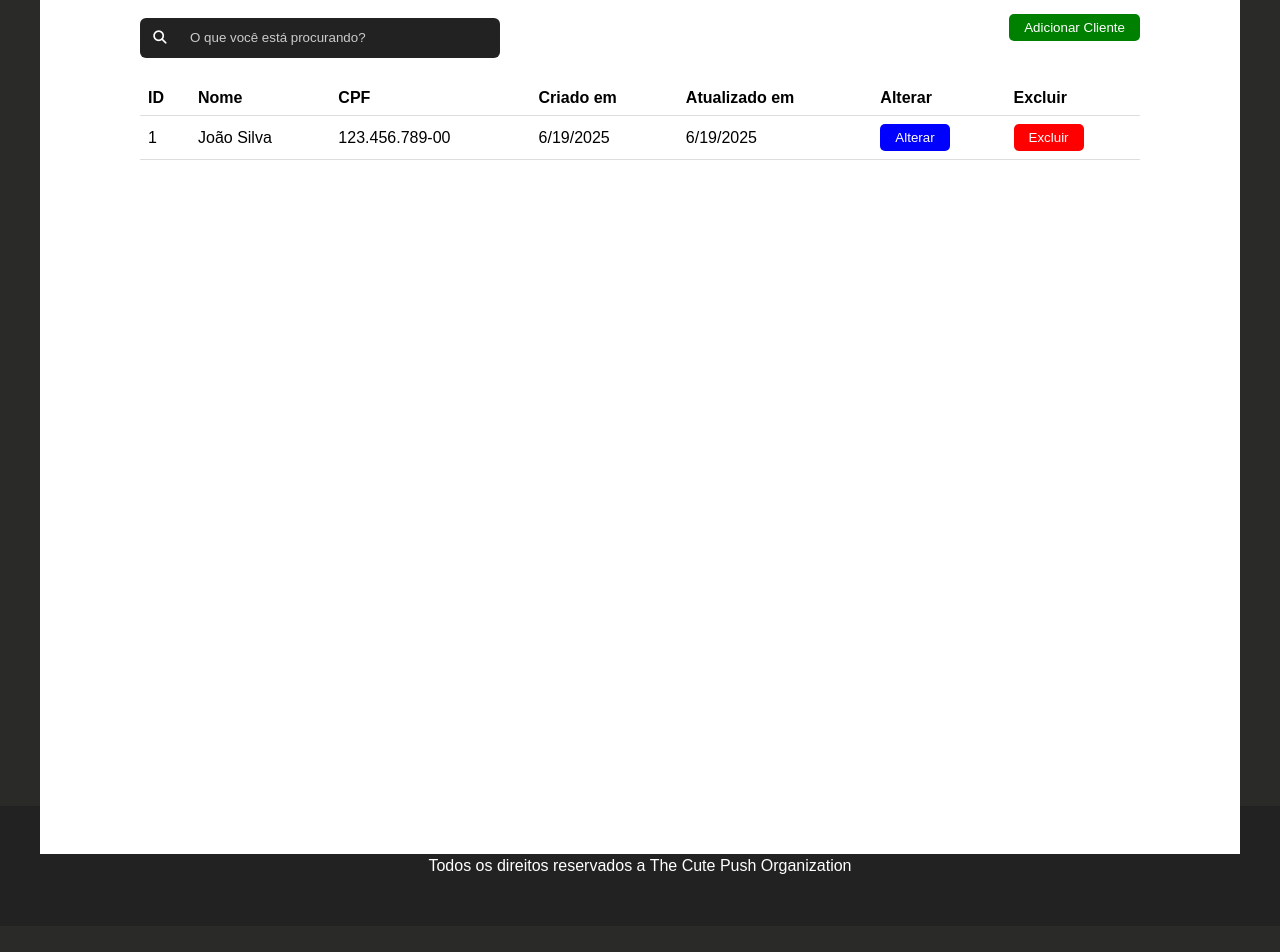
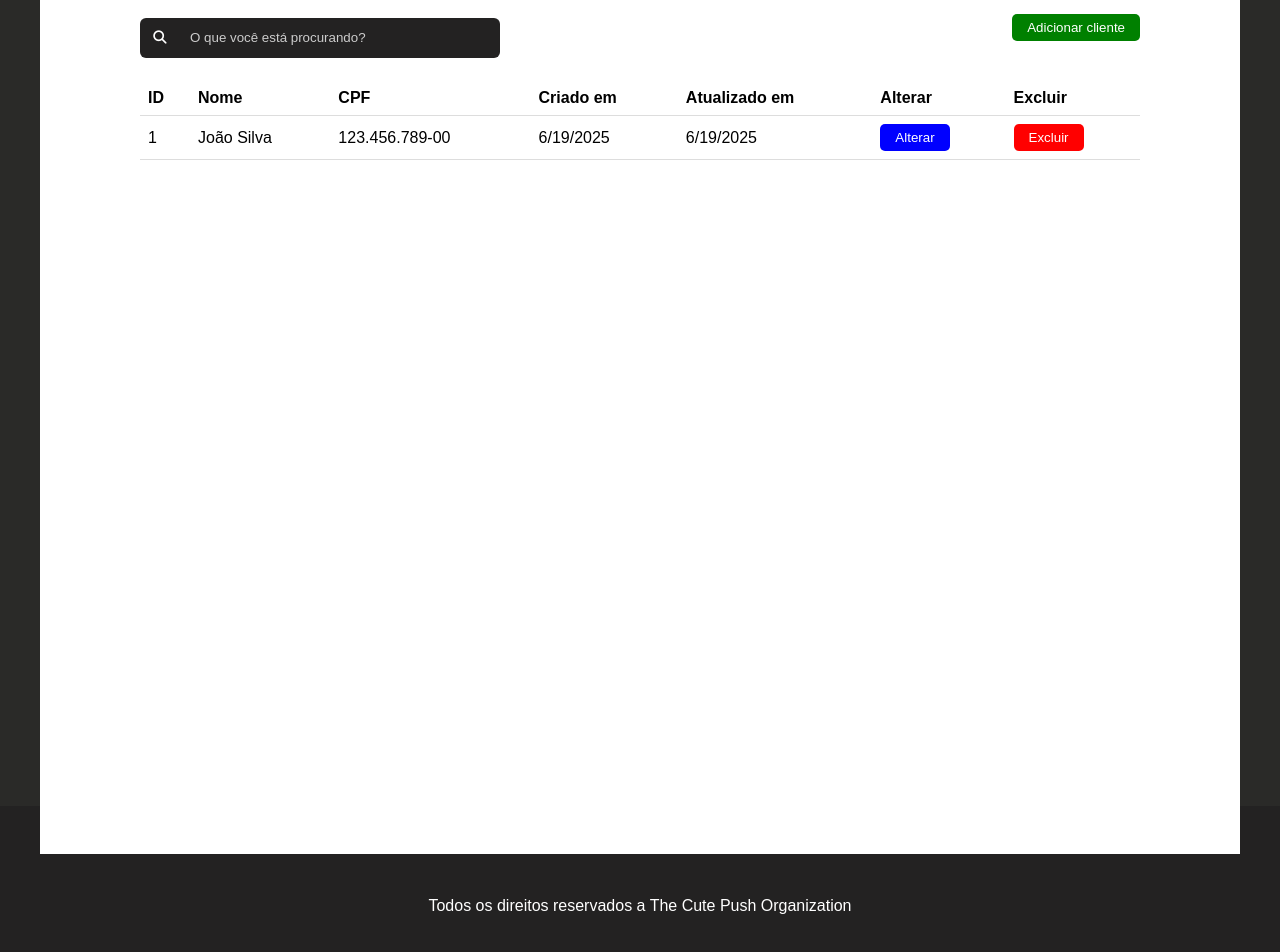
Before and after one commit to The-Cute-Push/abp-frontend, an Angular app: page /customers in a window 1280 px wide. Shown: the part 114-1066 px from the top of the page. Before the commit the page ends 1040 px from the top, so only its background shows below. Built offline with nearby package versions, Linux system fonts and the light colour scheme.

Commit message:
sugestões de melhorias diversas

```diff
--- a/src/app/customers/customers.component.css
+++ b/src/app/customers/customers.component.css
@@ -1,6 +1,6 @@
 header {
     background-color: #232222;
-    height: 6vh;
+    height: 9vh;
     margin: auto;
     width: 1200px;
     display: flex;
@@ -159,6 +159,7 @@ footer {
     align-items: center;
     width: 100%;
     margin: auto;
+    padding-top: 5vh;
 }
 
 footer > p {
--- a/src/app/customers/customers.component.html
+++ b/src/app/customers/customers.component.html
@@ -1,7 +1,7 @@
 <div class="box_1">
   <app-search-bar
     placeholder="O que você está procurando?"
-    buttonText="Adicionar Cliente"
+    buttonText="Adicionar cliente"
     (buttonClick)="toggleCustomerModal()"
     (searchChange)="onSearchChange($event)"
     (searchSubmit)="onSearchSubmit($event)">
--- a/src/app/homepage/homepage.component.css
+++ b/src/app/homepage/homepage.component.css
@@ -1,6 +1,6 @@
 header {
     background-color: #232222;
-    height: 6vh;
+    height: 9vh;
     margin: auto;
     width: 1200px;
     display: flex;
@@ -143,6 +143,7 @@ footer {
     align-items: center;
     width: 100%;
     margin: auto;
+    padding-top: 5vh;
 }
 
 footer > p {
--- a/src/app/products/products.component.html
+++ b/src/app/products/products.component.html
@@ -1,4 +1,3 @@
-
 <div class="box_one">
   <app-search-bar
     placeholder="O que você está procurando?"
--- a/src/app/suppliers/suppliers.component.css
+++ b/src/app/suppliers/suppliers.component.css
@@ -1,6 +1,6 @@
 header {
     background-color: #232222;
-    height: 6vh;
+    height: 9vh;
     margin: auto;
     width: 1200px;
     display: flex;
@@ -153,6 +153,7 @@ footer {
     align-items: center;
     width: 1200px;
     margin: auto;
+    padding-top: 5vh;
 }
 
 footer > p {
--- a/src/app/suppliers/suppliers.component.html
+++ b/src/app/suppliers/suppliers.component.html
@@ -1,6 +1,4 @@
   <div class="box_1">
-    <h1 class="titulo_da_tela">Fornecedores</h1>
-
     <app-search-bar
       placeholder="O que você está procurando?"
       buttonText="Adicionar fornecedor"
```
